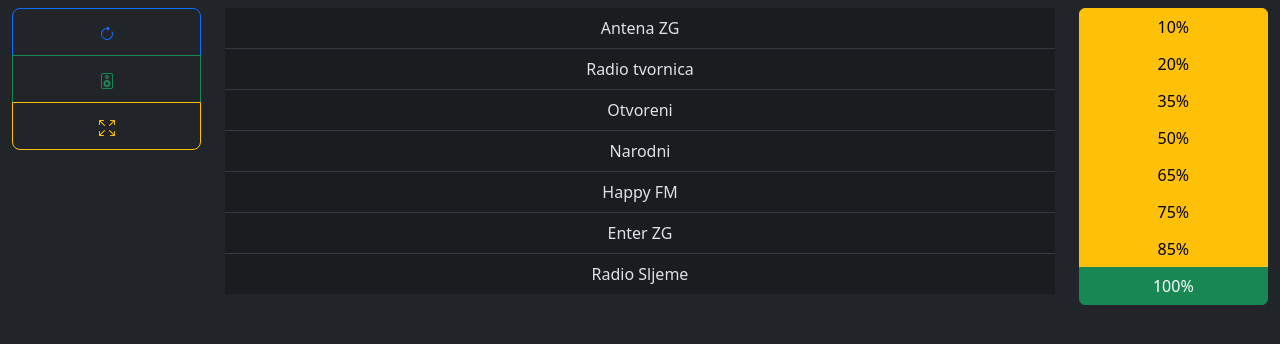
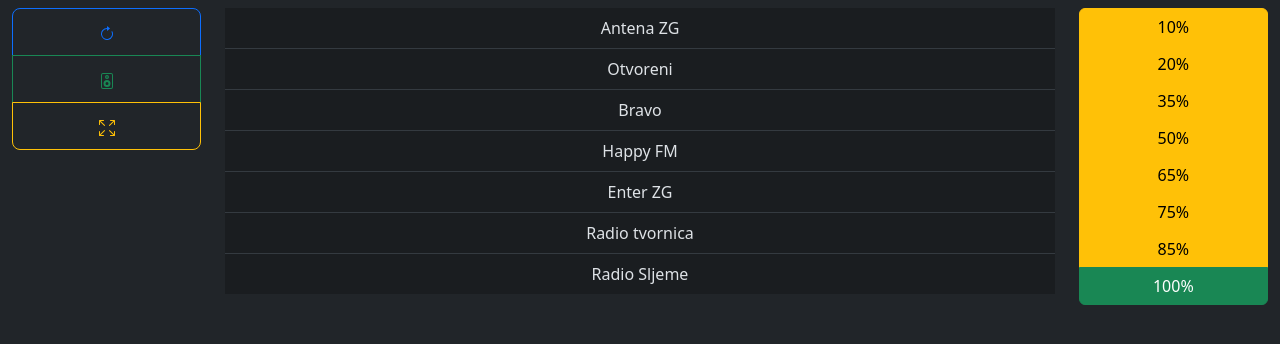
Before and after one commit to Prokleta-Kuja/strimalica, a Vue app in the folder src/: page / in a window 1280 px wide. Shown: the top 344 px of the page. Built offline with nearby package versions, Linux system fonts and the light colour scheme.

Commit message:
Update RadioPlayer.ts

```diff
--- a/src/src/stores/RadioPlayer.ts
+++ b/src/src/stores/RadioPlayer.ts
@@ -25,20 +25,20 @@
     {
       id: 1,
       title: 'Antena ZG',
-      url: 'http://live.antenazagreb.hr:8000/;'
+      url: 'http://live.antenazagreb.hr:8000/stream'
+    },
+    { id: 2, title: 'Otvoreni', url: 'http://stream2.otvoreni.hr/otvoreni' },
+    { id: 3, title: 'Bravo', url: 'http://c5.hostingcentar.com:8057/stream' },
+    { id: 4, title: 'Happy FM', url: 'http://c5.hostingcentar.com:9543/stream' },
+    {
+      id: 5,
+      title: 'Enter ZG',
+      url: 'http://live.enterzagreb.hr:8023/stream/'
     },
     {
-      id: 2,
+      id: 6,
       title: 'Radio tvornica',
       url: 'https://c8.hostingcentar.com/streams/radiotvornica/'
-    },
-    { id: 3, title: 'Otvoreni', url: 'http://stream2.otvoreni.hr/otvoreni' },
-    { id: 4, title: 'Narodni', url: 'http://live.narodni.hr:8059/narodni' },
-    { id: 5, title: 'Happy FM', url: 'http://c5.hostingcentar.com:9543/stream' },
-    {
-      id: 6,
-      title: 'Enter ZG',
-      url: 'http://live.enterzagreb.hr:8023/stream/'
     },
     {
       id: 7,
```
